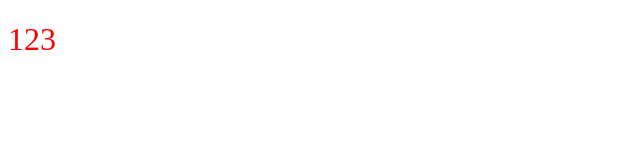
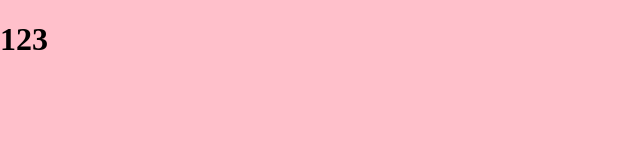
Before and after one commit to Qingaaa/project_01, a plain HTML site: page index.html in a window 1280 px wide. Shown: the whole page, without its empty margins (0-640 px from the left). Drawn offline with Linux system fonts and the light colour scheme.

Commit message:
修改了index.css

```diff
--- a/index.css
+++ b/index.css
@@ -1,4 +1,6 @@
-h1 {
-    color: red;
-    font-weight: 200;
+html,
+body {
+    margin: 0;
+    padding: 0;
+    background-color: pink;
 }
```
